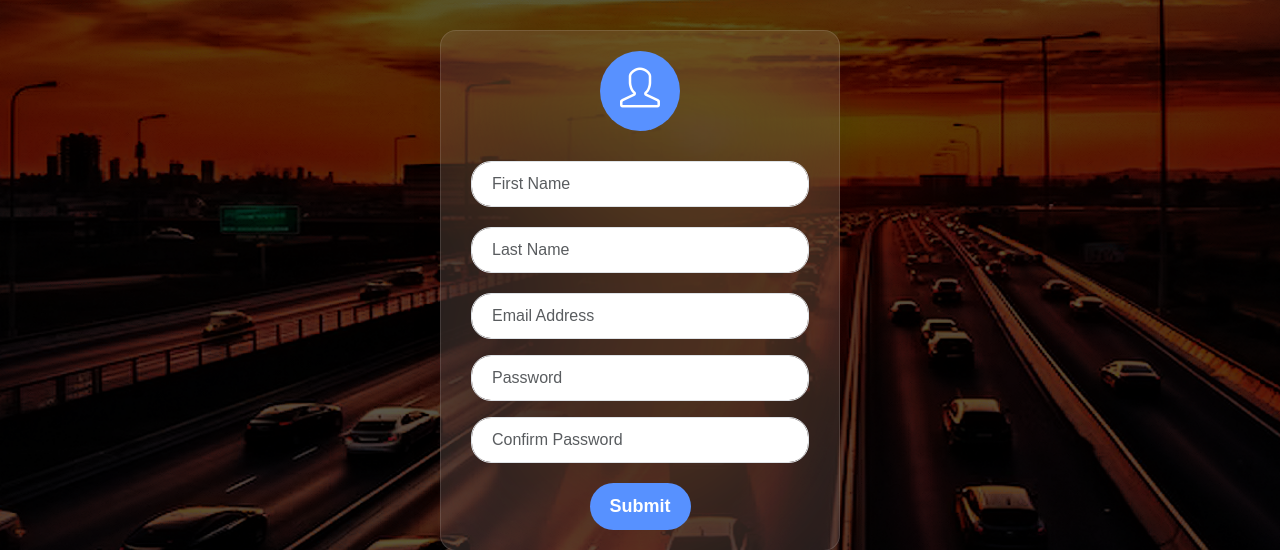
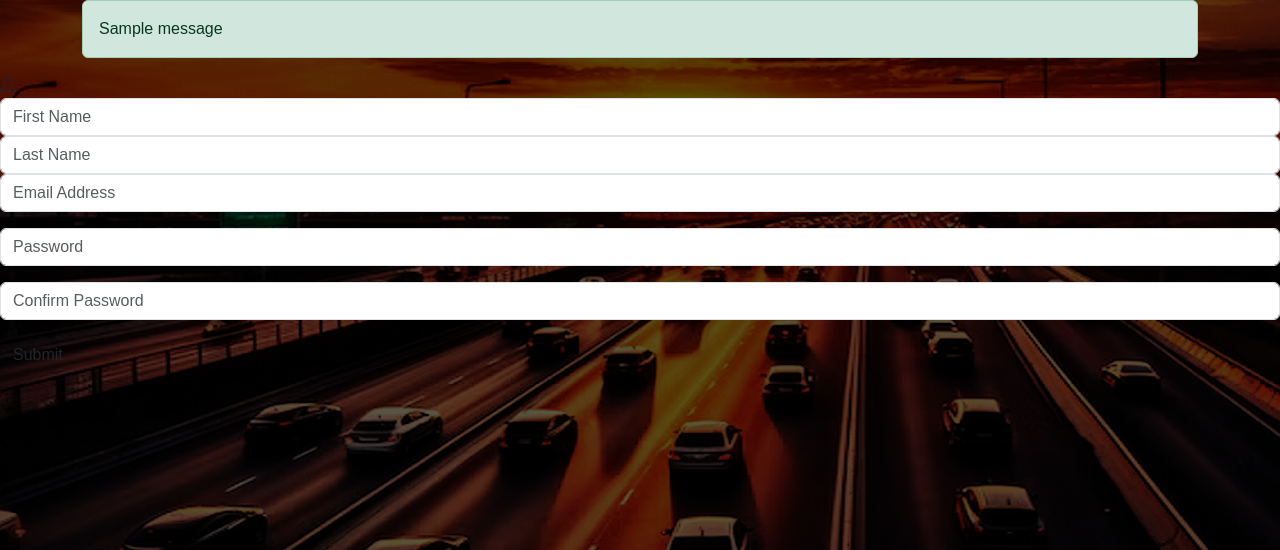
Before and after one commit to Devcavi19/SE-CS3110-Project, a Flask app: page /signup in a window 1280 px wide. Shown: the part 56-606 px from the top of the page. Run offline with Flask 3, Linux system fonts and the light colour scheme; tables that the repository leaves empty hold one stand-in row (values such as "Sample post"); one stand-in notice (Sample message) is shown; some libraries are stand-ins or nearby versions.

Commit message:
signup.html revision

```diff
--- a/templates/signup.html
+++ b/templates/signup.html
@@ -7,7 +7,7 @@
     <title>User sign up</title>
     <link href="https://cdnjs.cloudflare.com/ajax/libs/simple-line-icons/2.4.1/css/simple-line-icons.min.css" rel="stylesheet">
     <link href="https://cdn.jsdelivr.net/npm/bootstrap@5.3.3/dist/css/bootstrap.min.css" rel="stylesheet" integrity="sha384-QWTKZyjpPEjISv5WaRU9OFeRpok6YctnYmDr5pNlyT2bRjXh0JMhjY6hW+ALEwIH" crossorigin="anonymous">
-    <link rel="stylesheet" href="static/css/sign-up.css">
+    <link rel="stylesheet" href="static/css/signup.css">
     <link rel="stylesheet" href="static/css/style.css">
 </head>
 <body>
@@ -52,8 +52,18 @@
     </header>
 
     <div class="registration-form">
-        <form action="/signUp" method="POST">
+        <!-- Flashed Messages -->
+        {% with messages = get_flashed_messages(with_categories=true) %}
+          {% if messages %}
+            <div class="container">
+              {% for category, message in messages %}
+                <div class="alert alert-{{ category }}">{{ message }}</div>
+              {% endfor %}
+            </div>
+          {% endif %}
+        {% endwith %}
 
+        <form action="/signup" method="POST">
             <div class="form-icon">
                 <span><i class="icon icon-user"></i></span>
             </div>
@@ -81,7 +91,8 @@
                 <p id="password-match-message" style="font-size: 12px; margin-top: 5px; padding-left: 20px;"></p>
             </div>
 
-            <script>document.getElementById('confirm-password').addEventListener('input', function() {
+            <script>
+                document.getElementById('confirm-password').addEventListener('input', function() {
                     var password = document.getElementById('password').value;
                     var confirmPassword = this.value;
                     var message = document.getElementById('password-match-message');
@@ -108,8 +119,8 @@
                         message.textContent = 'Passwords do not match';
                         message.style.color = 'red';
                     }
-            });</script>
-
+                });
+            </script>
 
             <div class="form-group">
                 <button type="submit" class="btn btn-block submit">Submit</button>
@@ -117,6 +128,7 @@
 
         </form>
     </div>
+
     <script src="https://cdn.jsdelivr.net/npm/bootstrap@5.3.3/dist/js/bootstrap.bundle.min.js" integrity="sha384-YvpcrYf0tY3lHB60NNkmXc5s9fDVZLESaAA55NDzOxhy9GkcIdslK1eN7N6jIeHz" crossorigin="anonymous"></script>
     <script type="text/javascript" src="https://cdnjs.cloudflare.com/ajax/libs/jquery.mask/1.14.15/jquery.mask.min.js"></script>
 </body>
```
Lines whose indentation alone changed are shown as unchanged.
